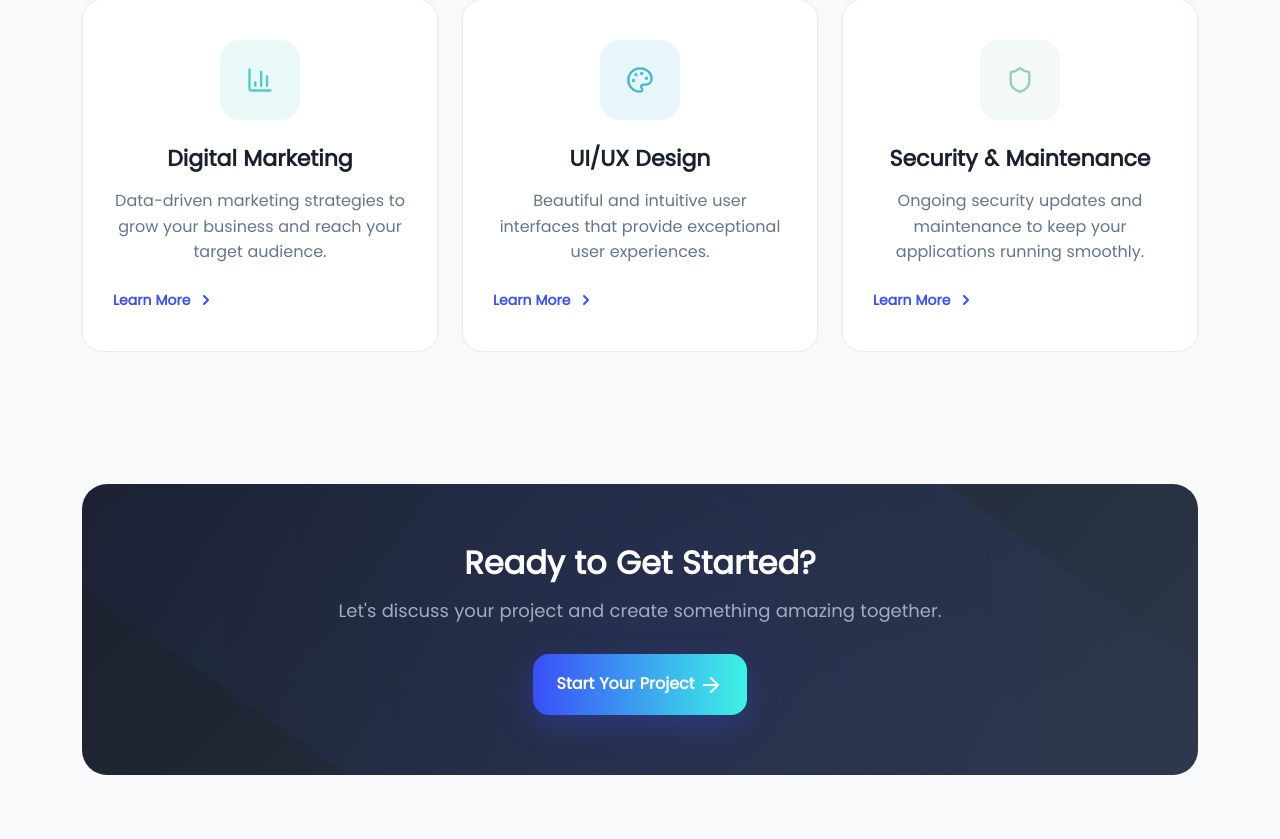
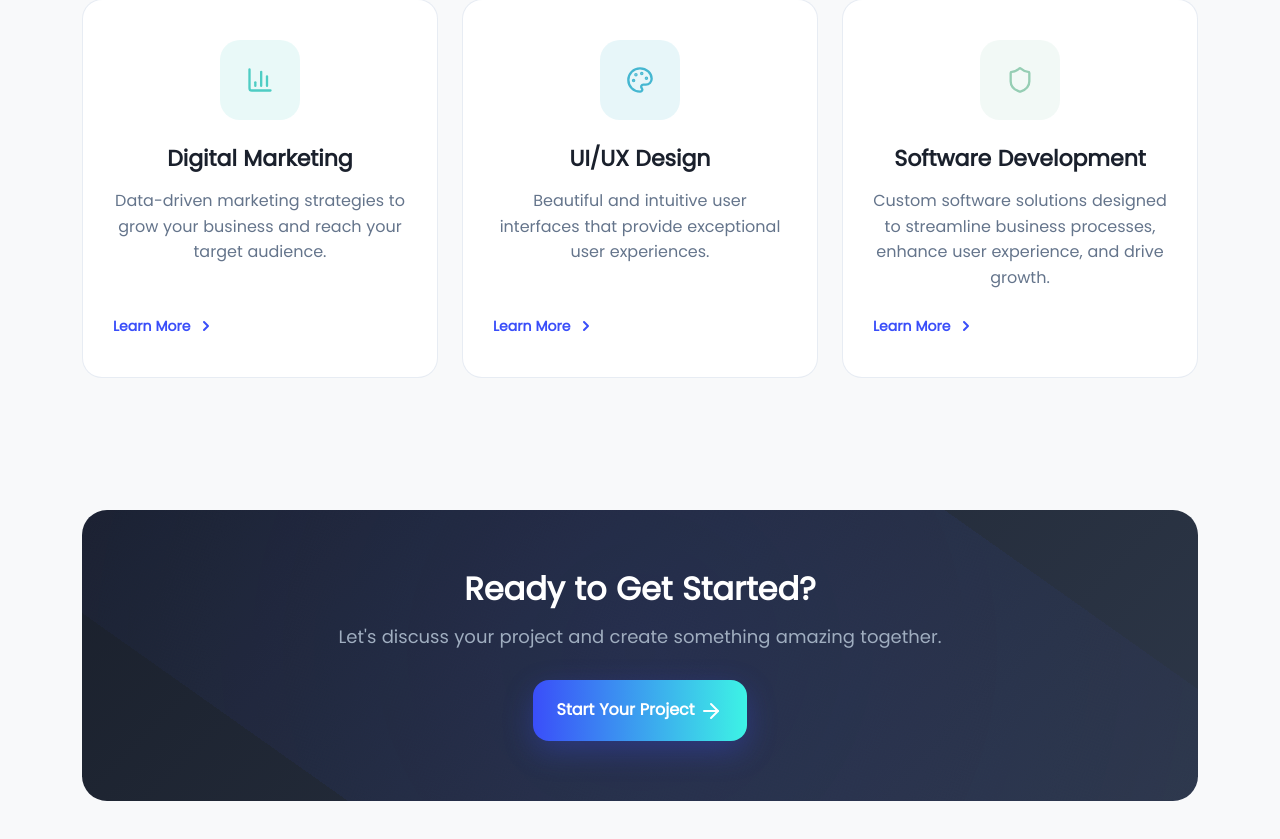
Before and after one commit to deke-r/senseDigital, a Next.js app: page / in a window 1280 px wide. Shown: the part 1719-2558 px from the top of the page. Built offline with nearby package versions, Linux system fonts and the light colour scheme.

Commit message:
changes added

```diff
--- a/components/FeaturesSection.jsx
+++ b/components/FeaturesSection.jsx
@@ -1,48 +1,62 @@
 "use client"
 import React from 'react'
+import { useRouter } from 'next/navigation'
 import { Code, Palette, Search, Smartphone, BarChart3, Shield, ArrowRight } from 'lucide-react'
 import styles from '../styles/components/features-section.module.css'
 import CTATriggerButton from './CTATriggerButton'
 
 const FeaturesSection = () => {
+  const router = useRouter()
+
   const features = [
     {
       icon: <Code className={styles.featureIcon} />,
       title: "Web Development",
       description: "Custom websites and web applications built with modern technologies and best practices.",
-      color: "#3a4ef9"
+      color: "#3a4ef9",
+      route: "/services/website-development"
     },
     {
       icon: <Smartphone className={styles.featureIcon} />,
       title: "Mobile App Development",
       description: "Native and cross-platform mobile applications for iOS and Android devices.",
-      color: "#3df3e5"
+      color: "#3df3e5",
+      route: "/services/app-development"
     },
     {
       icon: <Search className={styles.featureIcon} />,
       title: "SEO Services",
       description: "Comprehensive search engine optimization to improve your online visibility.",
-      color: "#ff6b6b"
+      color: "#ff6b6b",
+      route: "/services/on-page-seo"
     },
     {
       icon: <BarChart3 className={styles.featureIcon} />,
       title: "Digital Marketing",
       description: "Data-driven marketing strategies to grow your business and reach your target audience.",
-      color: "#4ecdc4"
+      color: "#4ecdc4",
+      route: "/services/digital-marketing"
     },
     {
       icon: <Palette className={styles.featureIcon} />,
       title: "UI/UX Design",
       description: "Beautiful and intuitive user interfaces that provide exceptional user experiences.",
-      color: "#45b7d1"
+      color: "#45b7d1",
+      route: "/services/ui-ux"
     },
     {
       icon: <Shield className={styles.featureIcon} />,
-      title: "Security & Maintenance",
-      description: "Ongoing security updates and maintenance to keep your applications running smoothly.",
-      color: "#96ceb4"
+      title: "Software Development",
+      description: "Custom software solutions designed to streamline business processes, enhance user experience, and drive growth.",
+      color: "#96ceb4",
+      route: "/services/software-development"
     }
+
   ]
+
+  const handleCardClick = (route) => {
+    router.push(route)
+  }
 
   return (
     <section className={styles.featuresSection}>
@@ -63,7 +77,11 @@ const FeaturesSection = () => {
         <div className="row">
           {features.map((feature, index) => (
             <div key={index} className="col-lg-4 col-md-6 mb-4">
-              <div className={styles.featureCard}>
+              <div
+                className={styles.featureCard}
+                onClick={() => handleCardClick(feature.route)}
+                style={{ cursor: 'pointer' }}
+              >
                 <div className={styles.featureIconContainer} style={{ backgroundColor: `${feature.color}20` }}>
                   <div className={styles.featureIconWrapper} style={{ color: feature.color }}>
                     {feature.icon}
```
